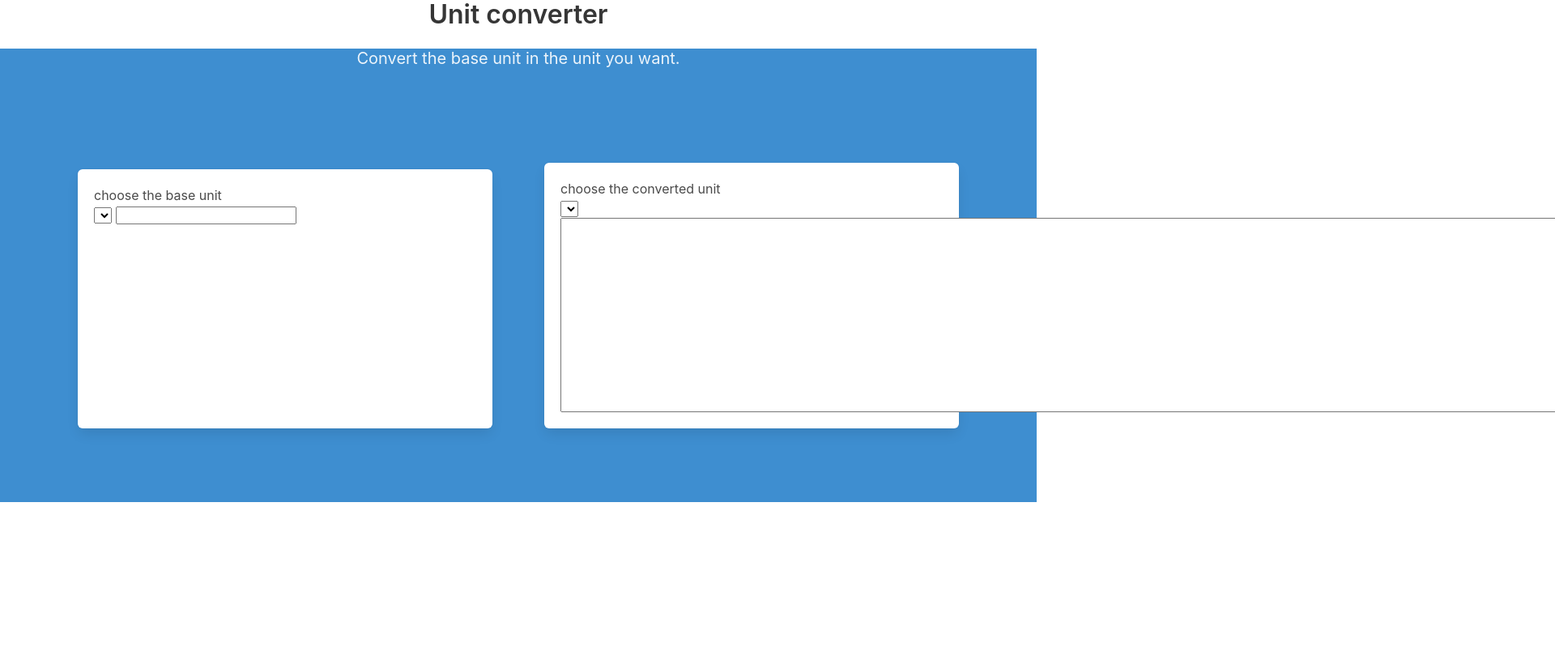
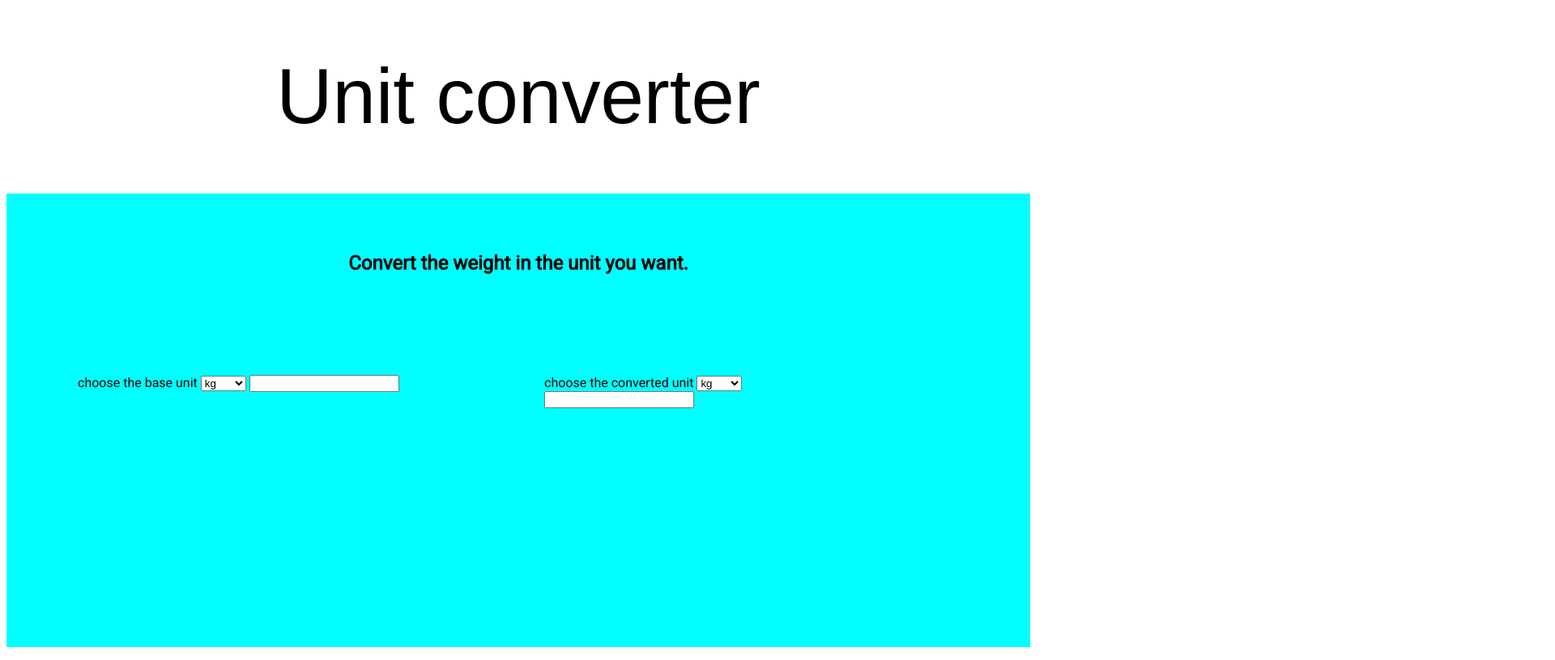
Before and after one commit to TiThuthur/Unit-converter, a plain HTML site: page index.html in a window 1280 px wide. Shown: the whole page at 81% size, 1920 px wide, since content can reach past the window. Drawn offline with nearby package versions, Linux system fonts and the light colour scheme; a web font is replaced by a local one.

Commit message:
toujours sur la mise en forme, mais je devrais d'abord faire le fonctionnel avant

```diff
--- a/asset/scss/style.scss
+++ b/asset/scss/style.scss
@@ -1,15 +1,24 @@
-@import "https://cdn.jsdelivr.net/npm/bulma@0.9.4/css/bulma.min.css";
-@import url("https://cdnjs.cloudflare.com/ajax/libs/font-awesome/6.4.2/css/all.min.css");
+@import url("https://fonts.googleapis.com/css2?family=Roboto&family=Vina+Sans&display=swap");
 
 body {
+  font-family: "Roboto", monospace;
 }
 
 h1,
 h2 {
   text-align: center;
 }
-.hero {
+h1 {
+  font-family: "Vina Sans", sans-serif;
+  font-weight: 500;
+  font-size: 6em;
+}
+h2{
+  padding: 3em;
+}
+.is-aqua {
   height: 70vh;
+  background-color: aqua;
 }
 .container {
   display: flex;
@@ -20,9 +29,5 @@ h2 {
     min-width: 40vw;
     min-height: 40vh;
     margin: 2em;
-    & .text input{
-        height: 30vh;
-        font-size: 10vh;
-    }
   }
 }
--- a/index.html
+++ b/index.html
@@ -7,22 +7,35 @@
     <link rel="stylesheet" href="asset/css/style.css" />
   </head>
   <body>
-    <h1 class="title is-primary is-9">Unit converter</h1>
-    <div class="hero is-info">
-      <h2 class="subtitle is-5">Convert the base unit in the unit you want.</h2>
+    <h1 class="title">Unit converter</h1>
+    <div class="is-aqua">
+      <h2>Convert the weight in the unit you want.</h2>
       <div class="container">
-        <div class="box container__base">
-          <p class="text">choose the base unit</p>
+        <div class="container__base">
+          <label
+            >choose the base unit
             <select id="base_unit" onchange="getBase()">
-            select a unit
+              <optgroup>
+                <option value="kg">kg</option>
+                <option value="g">g</option>
+                <option value="mg">mg</option>
+                <option value="lbs">lbs</option>
+              </optgroup>
             </select>
+          </label>
           <input type="text" name="base_unit_text" id="base_unit_text" />
         </div>
-        <div class="box container__converted">
-          <p class="text">choose the converted unit</p>
+        <div class="card container__converted">
+          <label class="text"
+            >choose the converted unit
             <select id="converted_unit" onchange="getBase()">
-            select a unit
+              <optgroup>
+                <option value="kg">kg</option>
+                <option value="g">g</option>
+                <option value="mg">mg</option>
+                <option value="lbs">lbs</option>
             </select>
+          </label>
           <div class="text">
             <input
               type="text"
```
Also changed, not shown: asset/css/style.css, 1 other file. Lines whose indentation alone changed are shown as unchanged.
